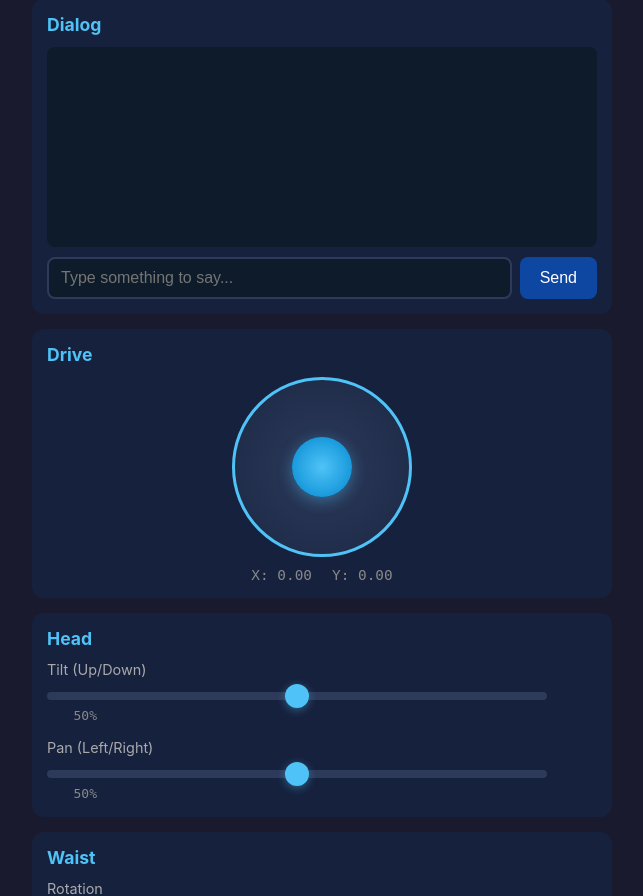
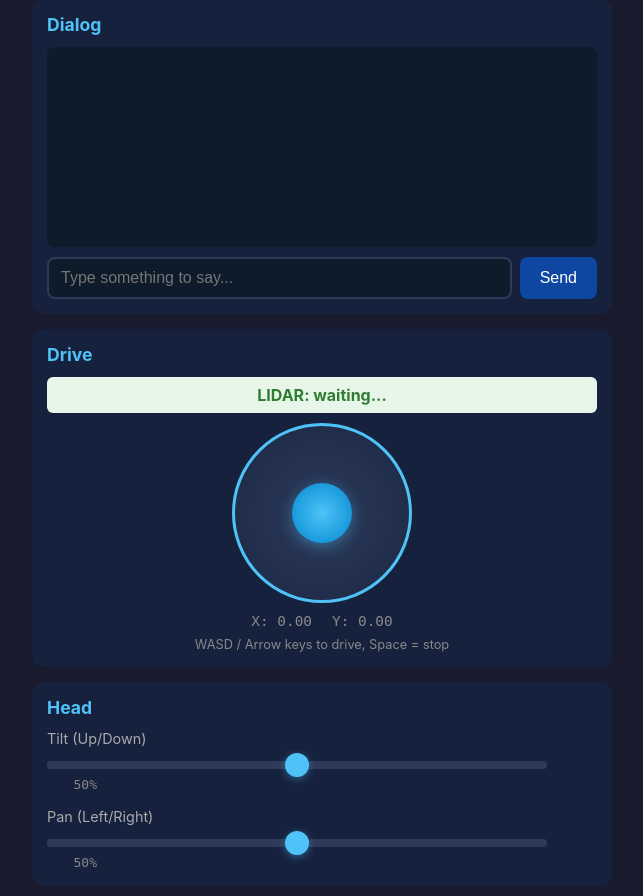
Before and after one commit to JeremiahM37/Team13Robot, a Flask app: page / in a window 1280 px wide. Shown: the part 137-1033 px from the top of the page, without its empty margins (318-961 px from the left). Run offline with Flask 2, Linux system fonts and the light colour scheme.

Commit message:
lidar fixes

```diff
--- a/lidar_safety.py
+++ b/lidar_safety.py
@@ -4,11 +4,32 @@ Lidar Safety Module
 Continuously scans using the RPLIDAR and sets front/rear blocked flags.
 Runs in a background thread so it doesn't block the Flask server.
 
-Lidar Zones:
-  - Front danger zone: 330-360 and 0-30 degrees (60 degree cone in front)
-  - Rear danger zone: 150-210 degrees (60 degree cone behind)
+LIDAR Orientation:
+  - 0 degrees = directly in front of the robot
+  - 90 degrees = left side of the robot
+  - 180 degrees = directly behind the robot
+  - 270 degrees = right side of the robot
 
-Stopping distance: 800mm (configurable)
+Detection Zones (60-degree cones):
+  - Front danger zone: 330-360 and 0-30 degrees
+    This is a 60-degree cone centered on 0 (straight ahead).
+    Only blocks forward motion (positive Y joystick).
+    Turning in place and sideways motion are NOT blocked.
+
+  - Rear danger zone: 150-210 degrees
+    This is a 60-degree cone centered on 180 (straight behind).
+    Only blocks backward motion (negative Y joystick).
+    Turning in place and sideways motion are NOT blocked.
+
+Stopping distance: 800mm
+  Any LIDAR reading within the danger zone closer than 800mm
+  will set the corresponding blocked flag.
+
+Safety behavior:
+  - Forward blocked: joystick Y is zeroed, X (turning) still works
+  - Rear blocked: joystick Y is zeroed, X (turning) still works
+  - Both blocked: only turning in place is allowed
+  - Obstacles that enter/leave range are detected dynamically
 
 Thread safety: front_blocked and rear_blocked are simple booleans,
 which are atomic in CPython. A lock is used for the scan data.
@@ -21,8 +42,12 @@ from rplidar import RPLidar
 # Configuration - tune these for your robot
 LIDAR_PORT = '/dev/ttyUSB0'
 STOP_DISTANCE_MM = 800         # Stop if obstacle closer than this
-FRONT_ZONE = (330, 30)         # Front zone: 330-360 and 0-30
-REAR_ZONE = (150, 210)         # Rear zone: 150-210
+
+# Front zone: 30 degrees each side of 0 = 330 to 30 (60 degree cone)
+FRONT_ZONE = (330, 30)
+
+# Rear zone: 30 degrees each side of 180 = 150 to 210 (60 degree cone)
+REAR_ZONE = (150, 210)
 
 
 def angle_in_zone(angle, zone_start, zone_end):
@@ -61,8 +86,8 @@ class LidarSafety:
         self._thread = threading.Thread(target=self._scan_loop, daemon=True)
         self._thread.start()
         print(f"[LIDAR] Started scanning (stop distance: {self.stop_distance}mm)")
-        print(f"[LIDAR] Front zone: {FRONT_ZONE[0]}-360 and 0-{FRONT_ZONE[1]} degrees")
-        print(f"[LIDAR] Rear zone: {REAR_ZONE[0]}-{REAR_ZONE[1]} degrees")
+        print(f"[LIDAR] Front zone: {FRONT_ZONE[0]}-360 and 0-{FRONT_ZONE[1]} degrees (60 deg cone)")
+        print(f"[LIDAR] Rear zone: {REAR_ZONE[0]}-{REAR_ZONE[1]} degrees (60 deg cone)")
 
     def stop(self):
         """Stop the LIDAR scanning thread."""
--- a/robot_control.py
+++ b/robot_control.py
@@ -205,11 +205,13 @@ class RobotController:
         y = self._clamp(float(y), -1.0, 1.0)
 
         # LIDAR safety check: block forward/backward if obstacle detected
+        # Any y component beyond the dead zone counts as forward/backward intent
+        SAFETY_DEADZONE = 0.05
         if self.lidar:
-            if y > 0 and self.lidar.front_blocked:
+            if y > SAFETY_DEADZONE and self.lidar.front_blocked:
                 print(f"[SAFETY] Forward BLOCKED by obstacle - ignoring forward (y={y:.2f})")
                 y = 0  # Kill forward component, turning still allowed
-            if y < 0 and self.lidar.rear_blocked:
+            if y < -SAFETY_DEADZONE and self.lidar.rear_blocked:
                 print(f"[SAFETY] Reverse BLOCKED by obstacle - ignoring backward (y={y:.2f})")
                 y = 0  # Kill backward component, turning still allowed
 
--- a/static/control.js
+++ b/static/control.js
@@ -72,7 +72,24 @@ async function sendDriveCommand(x, y) {
     if (result.success) {
         setConnectionStatus(true);
     }
+    // Update LIDAR status display
+    if (result.lidar) {
+        updateLidarStatus(result.lidar);
+    }
     return result;
+}
+
+function updateLidarStatus(lidar) {
+    const el = document.getElementById('lidar-status');
+    if (!el) return;
+    const frontStr = lidar.front_blocked ? 'BLOCKED' : 'clear';
+    const rearStr = lidar.rear_blocked ? 'BLOCKED' : 'clear';
+    const frontDist = lidar.front_min_distance_mm >= 0 ? lidar.front_min_distance_mm + 'mm' : '--';
+    const rearDist = lidar.rear_min_distance_mm >= 0 ? lidar.rear_min_distance_mm + 'mm' : '--';
+    el.textContent = `Front: ${frontStr} (${frontDist}) | Rear: ${rearStr} (${rearDist})`;
+    el.className = 'lidar-status' +
+        (lidar.front_blocked ? ' front-blocked' : '') +
+        (lidar.rear_blocked ? ' rear-blocked' : '');
 }
 
 async function sendHeadTilt(position) {
@@ -247,6 +264,68 @@ document.querySelectorAll('.voice-btn').forEach(btn => {
     });
 });
 
+// ==================== WASD / Arrow Key Controls ====================
+
+const keysPressed = {};
+let keyDriveTimer = null;
+
+function isTypingInInput() {
+    const active = document.activeElement;
+    return active && (active.tagName === 'INPUT' || active.tagName === 'TEXTAREA');
+}
+
+function updateKeyDrive() {
+    let x = 0, y = 0;
+    if (keysPressed['w'] || keysPressed['arrowup']) y += 1;
+    if (keysPressed['s'] || keysPressed['arrowdown']) y -= 1;
+    if (keysPressed['a'] || keysPressed['arrowleft']) x -= 1;
+    if (keysPressed['d'] || keysPressed['arrowright']) x += 1;
+
+    updateJoystickDisplay(x, y);
+    sendDriveCommand(x, y);
+}
+
+document.addEventListener('keydown', (e) => {
+    if (isTypingInInput()) return;
+
+    const key = e.key.toLowerCase();
+    if (['w', 'a', 's', 'd', 'arrowup', 'arrowdown', 'arrowleft', 'arrowright'].includes(key)) {
+        e.preventDefault();
+        if (keysPressed[key]) return; // Already held
+        keysPressed[key] = true;
+
+        // Send immediately and start repeating
+        updateKeyDrive();
+        if (!keyDriveTimer) {
+            keyDriveTimer = setInterval(updateKeyDrive, DRIVE_UPDATE_INTERVAL);
+        }
+    }
+    // Spacebar = emergency stop
+    if (key === ' ') {
+        e.preventDefault();
+        sendStop();
+    }
+});
+
+document.addEventListener('keyup', (e) => {
+    const key = e.key.toLowerCase();
+    delete keysPressed[key];
+
+    // If no drive keys held, stop and clear timer
+    const driveKeys = ['w', 'a', 's', 'd', 'arrowup', 'arrowdown', 'arrowleft', 'arrowright'];
+    const anyHeld = driveKeys.some(k => keysPressed[k]);
+    if (!anyHeld) {
+        if (keyDriveTimer) {
+            clearInterval(keyDriveTimer);
+            keyDriveTimer = null;
+        }
+        updateJoystickDisplay(0, 0);
+        sendDriveCommand(0, 0);
+    } else {
+        updateKeyDrive();
+    }
+});
+
 // ==================== Stop Button ====================
 
 stopBtn.addEventListener('click', () => {
--- a/static/style.css
+++ b/static/style.css
@@ -367,3 +367,36 @@ footer {
 .dialog-send-btn:active {
     background-color: #1976d2;
 }
+
+/* LIDAR status */
+.lidar-status {
+    text-align: center;
+    padding: 8px;
+    margin-bottom: 10px;
+    border-radius: 6px;
+    font-weight: bold;
+    background: #e8f5e9;
+    color: #2e7d32;
+}
+
+.lidar-status.front-blocked {
+    background: #ffebee;
+    color: #c62828;
+}
+
+.lidar-status.rear-blocked {
+    background: #fff3e0;
+    color: #e65100;
+}
+
+.lidar-status.front-blocked.rear-blocked {
+    background: #ffcdd2;
+    color: #b71c1c;
+}
+
+.keyboard-hint {
+    text-align: center;
+    font-size: 0.8em;
+    color: #888;
+    margin-top: 8px;
+}
--- a/templates/index.html
+++ b/templates/index.html
@@ -31,6 +31,7 @@
             <!-- Drive Control Section -->
             <section class="control-section">
                 <h2>Drive</h2>
+                <div id="lidar-status" class="lidar-status">LIDAR: waiting...</div>
                 <div class="joystick-container">
                     <div id="joystick" class="joystick">
                         <div id="joystick-knob" class="joystick-knob"></div>
@@ -40,6 +41,7 @@
                         <span>Y: <span id="joystick-y">0.00</span></span>
                     </div>
                 </div>
+                <div class="keyboard-hint">WASD / Arrow keys to drive, Space = stop</div>
             </section>
 
             <!-- Head Control Section -->
```
